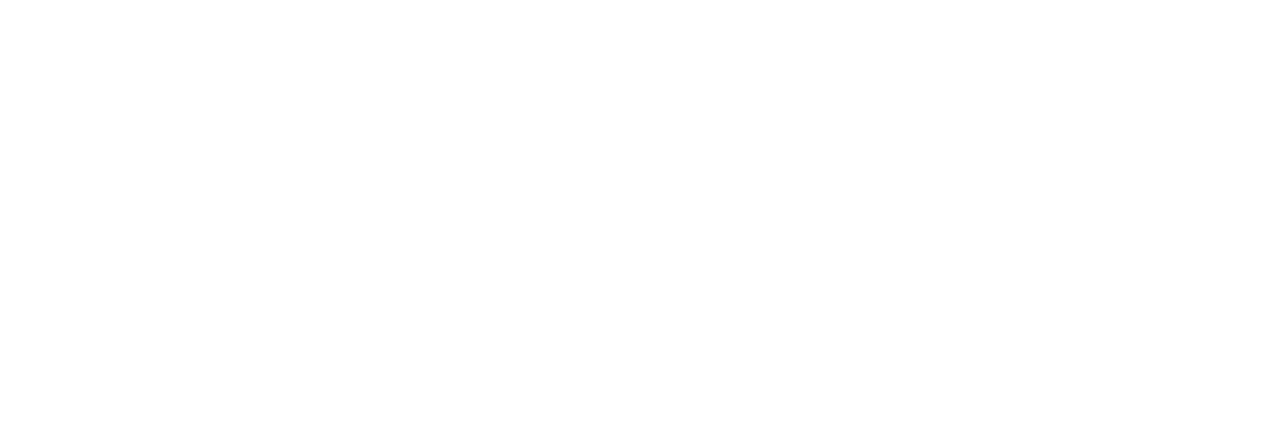
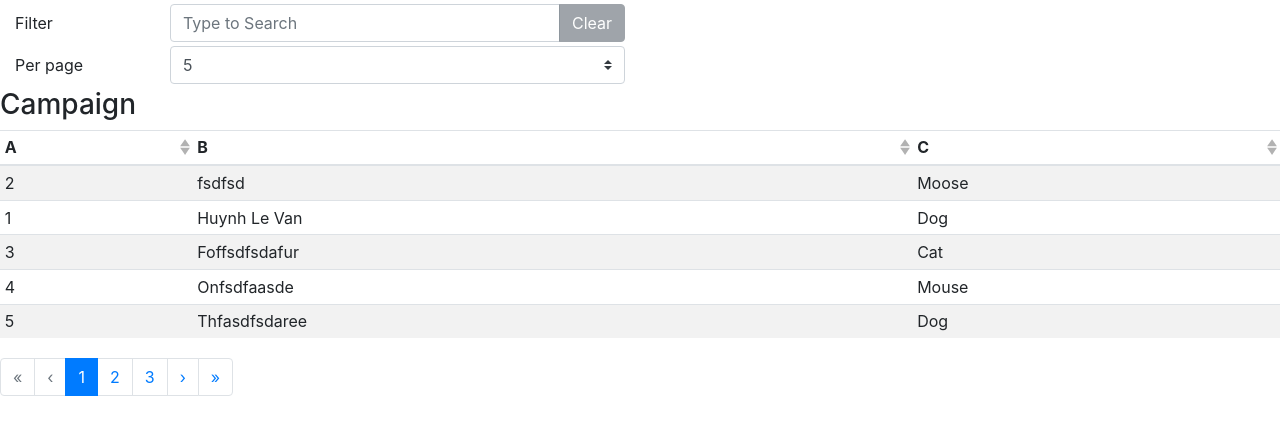
Before and after one commit to huynhlv/VuejsTest, a Vue app: page / in a window 1280 px wide. Shown: the top 434 px of the page. Built offline with nearby package versions, Linux system fonts and the light colour scheme.

Commit message:
table test

```diff
--- a/src/App.vue
+++ b/src/App.vue
@@ -1,16 +1,16 @@
 <template>
   <div id="app">
-    <HelloWorld/>
+    <CampaignManagement/>
   </div>
 </template>
 
 <script>
-import HelloWorld from './components/HelloWorld'
+import CampaignManagement from './components/CampaignManagement'
 
 export default {
   name: 'App',
   components: {
-    HelloWorld
+    CampaignManagement
   }
 }
 </script>
--- /dev/null
+++ b/src/components/CampaignManagement.vue
@@ -0,0 +1,107 @@
+<template>
+  <div>
+    <b-col md="6" class="my-1">
+      <b-form-group label-cols-sm="3" label="Filter" class="mb-0">
+        <b-input-group>
+          <b-form-input v-model="filter" placeholder="Type to Search"></b-form-input>
+          <b-input-group-append>
+            <b-button :disabled="!filter" @click="filter = ''">Clear</b-button>
+          </b-input-group-append>
+        </b-input-group>
+      </b-form-group>
+    </b-col>
+    <b-col md="6" class="my-1">
+      <b-form-group label-cols-sm="3" label="Per page" class="mb-0">
+        <b-form-select v-model="perPage" :options="pageOptions"></b-form-select>
+      </b-form-group>
+    </b-col>
+
+    <h3>{{ title }}</h3>
+
+    <b-table
+      id="table-transition-example"
+      responsive
+      :items="items"
+      :fields="fields"
+      :current-page="currentPage"
+      :per-page="perPage"
+      :filter="filter"
+      striped
+      small
+      primary-key="a"
+      :tbody-transition-props="transProps"
+      @filtered="onFiltered"
+    >
+      <template slot="b" slot-scope="data">
+        <a :href="`#${data.value}`" @click="adGroup(data.value)">{{ data.value }}</a>
+      </template>
+    </b-table>
+    <b-row>
+      <b-col md="6" class="my-1">
+        <b-pagination
+          v-model="currentPage"
+          :total-rows="totalRows"
+          :per-page="perPage"
+          class="my-0"
+        ></b-pagination>
+      </b-col>
+    </b-row>
+  </div>
+</template>
+<style>
+  table#table-transition-example .flip-list-move {
+    transition: transform 0.5s;
+  }
+</style>
+<script>
+  export default {
+    data() {
+      return {
+        title: 'Campaign',
+        transProps: {
+          // Transition name
+          name: 'flip-list'
+        },
+        totalRows: 1,
+        currentPage: 1,
+        perPage: 5,
+        pageOptions: [5, 10, 15],
+        filter: null,
+        items: [
+          { a: 2, b: 'fsdfsd', c: 'Moose' },
+          { a: 1, b: 'Huynh Le Van', c: 'Dog' },
+          { a: 3, b: 'Foffsdfsdafur', c: 'Cat' },
+          { a: 4, b: 'Onfsdfaasde', c: 'Mouse' },
+          { a: 5, b: 'Thfasdfsdaree', c: 'Dog' },
+          { a: 6, b: 'Fofsdafasdfur', c: 'Cat' },
+          { a: 7, b: 'One', c: 'Mouse' },
+          { a: 8, b: 'Three', c: 'Dog' },
+          { a: 9, b: 'Four', c: 'Cat' },
+          { a: 10, b: 'One', c: 'Mouse' },
+          { a: 11, b: 'Three', c: 'Dog' },
+          { a: 12, b: 'Four', c: 'Cat' },
+          { a: 13, b: 'One', c: 'Mouse' }
+        ],
+        fields: [
+          { key: 'a', sortable: true },
+          { key: 'b', sortable: true },
+          { key: 'c', sortable: true }
+        ]
+      }
+    },
+    mounted() {
+      // Set the initial number of items
+      this.totalRows = this.items.length
+    },
+    methods: {
+      onFiltered(filteredItems) {
+        // Trigger pagination to update the number of buttons/pages due to filtering
+        this.totalRows = filteredItems.length
+        this.currentPage = 1
+      },
+      adGroup(name) {
+        this.title = name
+      }
+    }
+  }
+</script>
--- a/src/components/HelloWorld.vue
+++ /dev/null
@@ -1,11 +0,0 @@
-<template>
-</template>
-
-<script>
-  export default {
-    data () {
-      return {
-      }
-    },
-  }
-</script>
```
